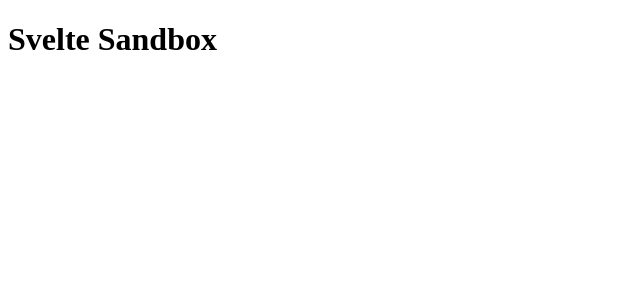
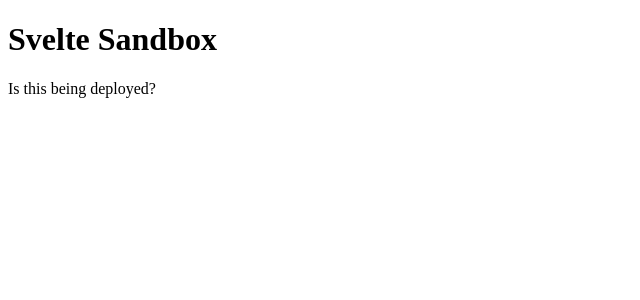
Before and after one commit to dan-collins-dev/svelte-sandbox, a SvelteKit app: page / in a window 1280 px wide. Shown: the top 300 px of the page, without its empty margins (0-640 px from the left). Built offline with nearby package versions, Linux system fonts and the light colour scheme.

Commit message:
added text to trigger successful deployment

```diff
--- a/src/routes/+page.svelte
+++ b/src/routes/+page.svelte
@@ -1 +1,2 @@
 <h1>Svelte Sandbox</h1>
+<p>Is this being deployed?</p>
```
